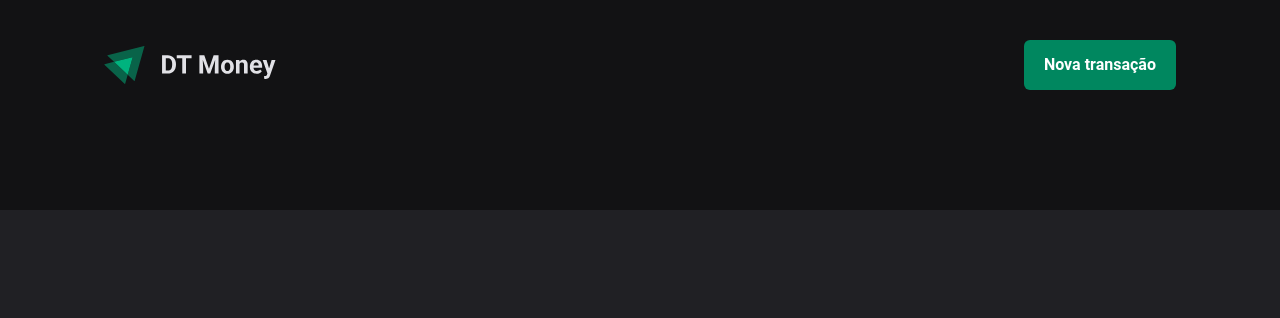
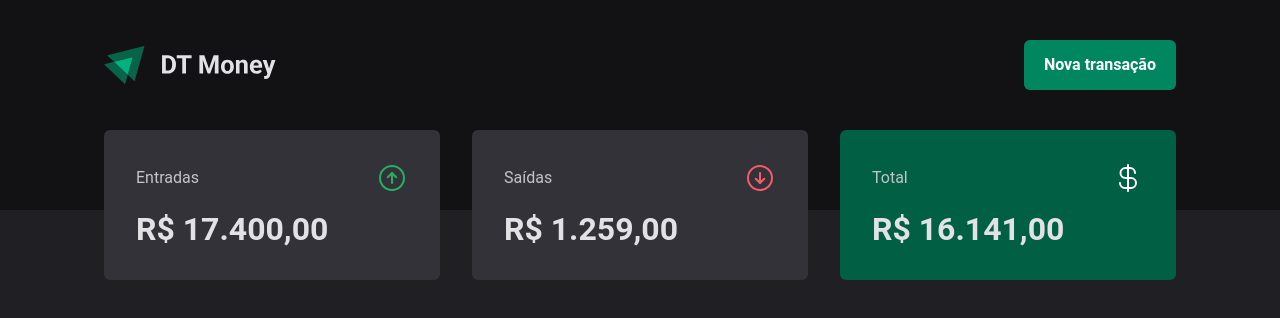
Before and after one commit to guirecordon/03-dt-money, a React app: page / in a window 1280 px wide. Shown: the top 318 px of the page. Built offline with nearby package versions, Linux system fonts and the light colour scheme; the HTML template or start-up script is replaced by a standard one.

Commit message:
Add summary section

```diff
--- a/package.json
+++ b/package.json
@@ -9,6 +9,7 @@
     "preview": "vite preview"
   },
   "dependencies": {
+    "phosphor-react": "^1.4.1",
     "react": "^18.2.0",
     "react-dom": "^18.2.0",
     "styled-components": "^5.3.5"
--- /dev/null
+++ b/src/components/Summary/index.tsx
@@ -0,0 +1,31 @@
+import { SummaryCard, SummaryContainer } from "./styles";
+import { ArrowCircleDown, ArrowCircleUp, CurrencyDollar } from 'phosphor-react'
+export function Summary() {
+  return (
+    <SummaryContainer>
+      <SummaryCard>
+        <header>
+          <span>Entradas</span>
+          <ArrowCircleUp size={32} color="#27AE60"  />
+        </header>
+        <strong>R$ 17.400,00</strong>
+      </SummaryCard>
+
+      <SummaryCard>
+        <header>
+          <span>Saídas</span>
+          <ArrowCircleDown size={32} color="#F75A68"  />
+        </header>
+        <strong>R$ 1.259,00</strong>
+      </SummaryCard>
+
+      <SummaryCard variant="green">
+        <header>
+          <span>Total</span>
+          <CurrencyDollar size={32} color="#fff"  />
+        </header>
+        <strong>R$ 16.141,00</strong>
+      </SummaryCard>
+    </SummaryContainer>
+  )
+}
--- /dev/null
+++ b/src/components/Summary/styles.ts
@@ -0,0 +1,41 @@
+import styled, { css } from "styled-components";
+
+export const SummaryContainer = styled.section`
+  width: 100%;
+  max-width: 1120px;
+  margin: 0 auto;
+  padding: 0 1.5rem;
+
+  display: grid;
+  grid-template-columns: repeat(3, 1fr);
+  gap: 2rem;
+
+  margin-top: -5rem;
+`
+
+interface SummaryCardProps {
+  variant?: 'green';
+}
+
+export const SummaryCard = styled.div<SummaryCardProps>`
+  background: ${props => props.theme["gray-600"]};
+  border-radius: 6px;
+  padding: 2rem;
+
+  header {
+    display: flex;
+    align-items: center;
+    justify-content: space-between;
+    color: ${ props => props.theme["gray-300"]};
+  }
+
+  strong {
+    font-size: 2rem;
+    display: block;
+    margin-top: 1rem;
+  }
+
+  ${props => props.variant === "green" && css`
+    background: ${props.theme["green-700"]};
+  `}
+`
--- a/src/pages/Transactions/index.tsx
+++ b/src/pages/Transactions/index.tsx
@@ -1,7 +1,9 @@
 import { Header } from "../../components/Header";
+import { Summary } from "../../components/Summary";
 
 export function Transactions() {
   return <div>
     <Header />
+    <Summary />
   </div>
 }
```
Also changed, not shown: 1 other file (tests, documents, lock files or other folders).
